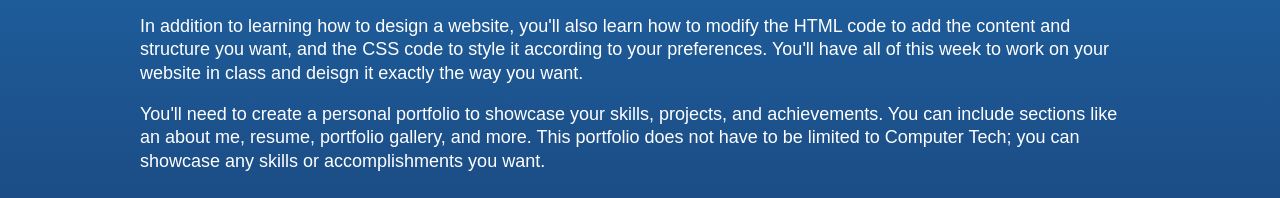
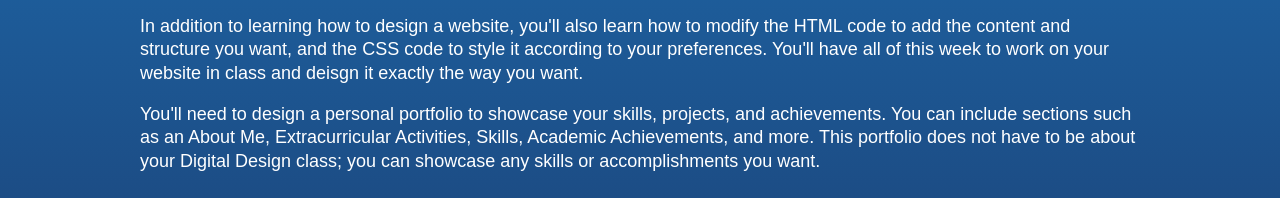
Before and after one commit to MrDerekWard/DigitalDesignWebDesign, a plain HTML site: page index.html in a window 1280 px wide. Shown: the part 477-675 px from the top of the page. Drawn offline with Linux system fonts and the light colour scheme.

Commit message:
Update index.html

```diff
--- a/index.html
+++ b/index.html
@@ -23,7 +23,7 @@
             <h2>About the Assignment</h2>
             <p>As part of your Digital Design class, you will design a website that looks similar to this example. You'll be using Chat GPT to learn how to design a website from scratch, just as I did. If your teacher, who has no prior experience in teaching Computer Science until this year, can figure it out in less than 20 minutes, you too can certainly figure it out! </p>
             <p>In addition to learning how to design a website, you'll also learn how to modify the HTML code to add the content and structure you want, and the CSS code to style it according to your preferences. You'll have all of this week to work on your website in class and deisgn it exactly the way you want.</p>
-            <p>You'll need to create a personal portfolio to showcase your skills, projects, and achievements. You can include sections like an about me, resume, portfolio gallery, and more. This portfolio does not have to be limited to Computer Tech; you can showcase any skills or accomplishments you want.</p>
+            <p>You'll need to design a personal portfolio to showcase your skills, projects, and achievements. You can include sections such as an About Me, Extracurricular Activities, Skills, Academic Achievements, and more. This portfolio does not have to be about your Digital Design class; you can showcase any skills or accomplishments you want.</p>
 
           </section>
 
```
